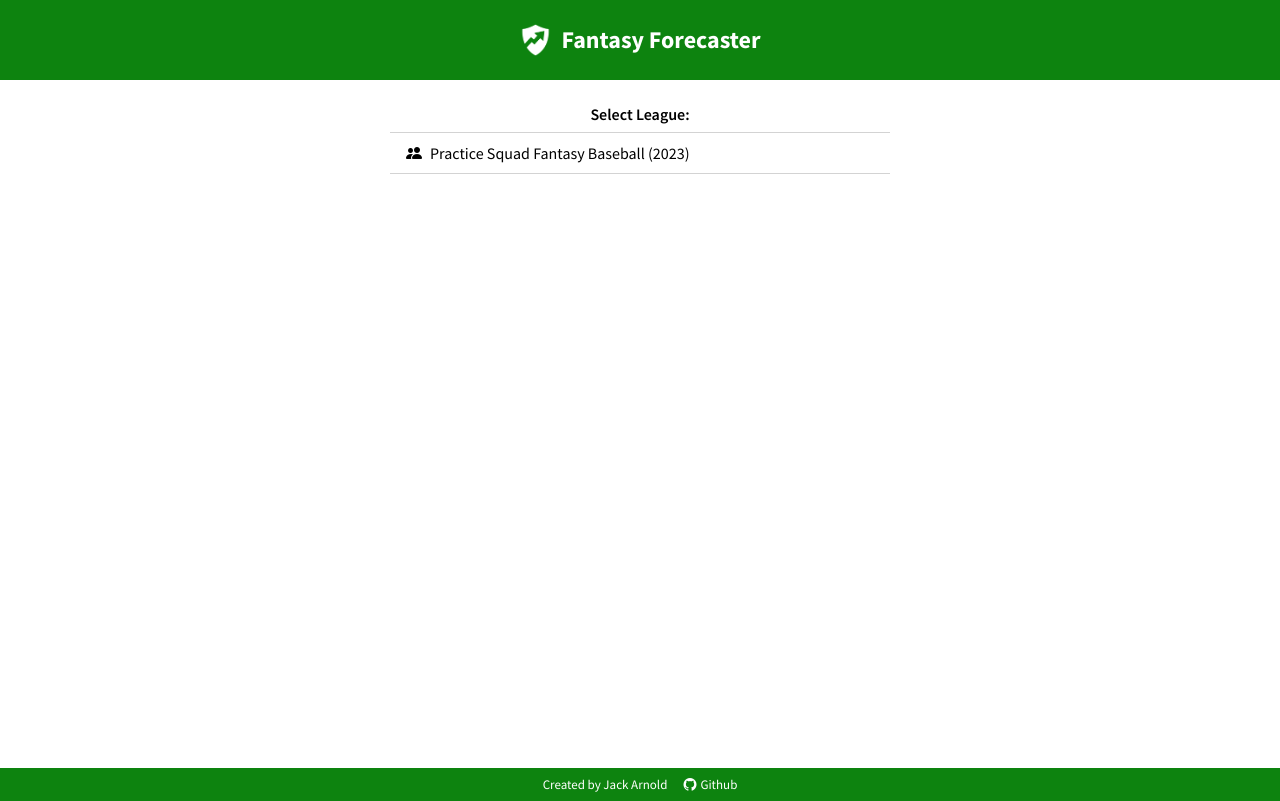
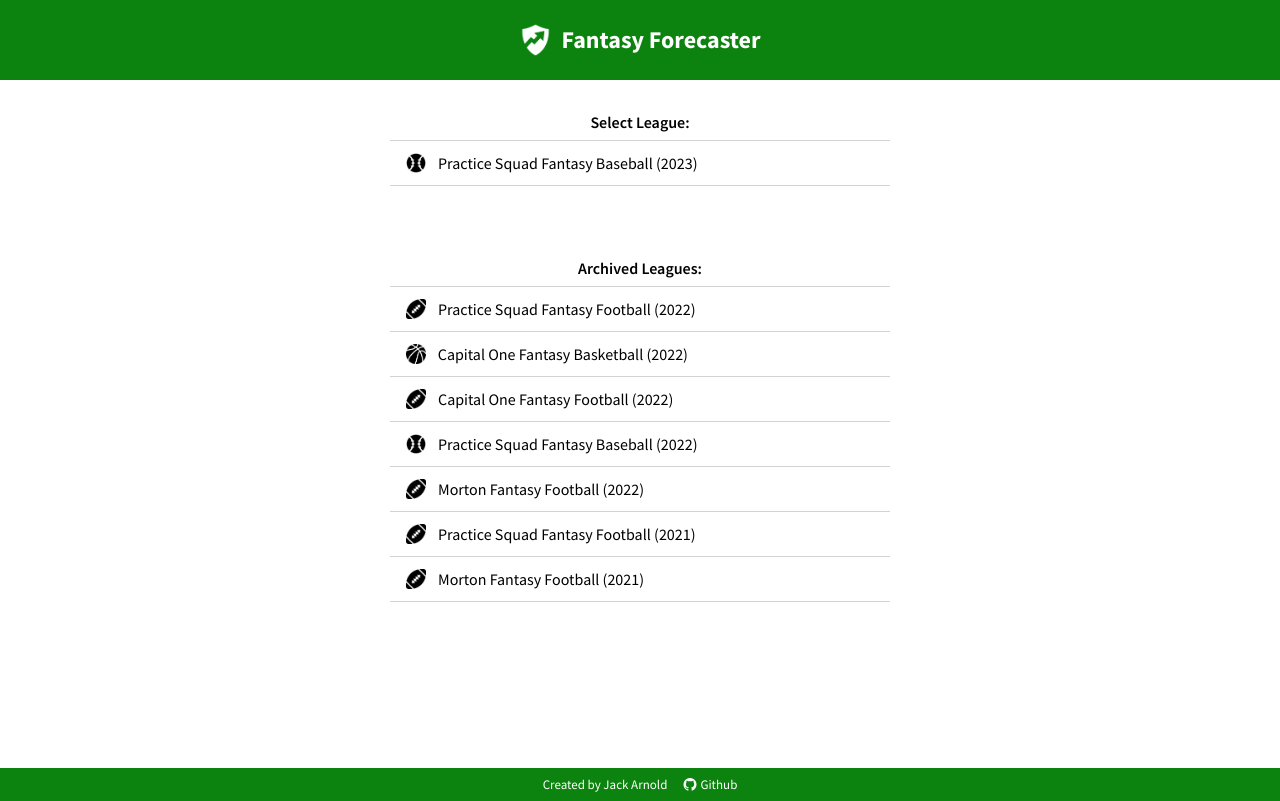
Before and after one commit to jackarnold84/fantasy-forecaster, a Gatsby site: page / in a window 1280 px wide. Built offline with nearby package versions, Linux system fonts and the light colour scheme; Gatsby itself is replaced by a stand-in of ours.

Commit message:
fix release bugs, add archives

```diff
--- /dev/null
+++ b/data/leagueArchive.json
@@ -0,0 +1,39 @@
+{
+    "leagues": [
+        {
+            "name": "Practice Squad Fantasy Football (2022)",
+            "sport": "football",
+            "link": "https://pf-5.github.io/fantasy-forecaster-legacy/reports/purdue-2022/current.html"
+        },
+        {
+            "name": "Capital One Fantasy Basketball (2022)",
+            "sport": "basketball",
+            "link": "https://pf-5.github.io/fantasy-forecaster-legacy/reports/capitalone-basketball-2022/current.html"
+        },
+        {
+            "name": "Capital One Fantasy Football (2022)",
+            "sport": "football",
+            "link": "https://pf-5.github.io/fantasy-forecaster-legacy/reports/capitalone-2022/current.html"
+        },
+        {
+            "name": "Practice Squad Fantasy Baseball (2022)",
+            "sport": "baseball",
+            "link": "https://pf-5.github.io/fantasy-forecaster-legacy/reports/purdue-baseball-2022/current.html"
+        },
+        {
+            "name": "Morton Fantasy Football (2022)",
+            "sport": "football",
+            "link": "https://pf-5.github.io/fantasy-forecaster-legacy/reports/morton-2022/current.html"
+        },
+        {
+            "name": "Practice Squad Fantasy Football (2021)",
+            "sport": "football",
+            "link": "https://pf-5.github.io/fantasy-forecaster-legacy/reports/purdue-2021/current.html"
+        },
+        {
+            "name": "Morton Fantasy Football (2021)",
+            "sport": "football",
+            "link": "https://pf-5.github.io/fantasy-forecaster-legacy/reports/morton-2021/current.html"
+        }
+    ]
+}
--- a/gatsby-config.js
+++ b/gatsby-config.js
@@ -4,8 +4,9 @@
 module.exports = {
   siteMetadata: {
     title: `Fantasy Forecaster`,
-    siteUrl: `https://www.yourdomain.tld`
+    siteUrl: `https://jackarnold84.github.io/fantasy-forecaster/`
   },
+  pathPrefix: "/fantasy-forecaster",
   plugins: [
     "gatsby-plugin-styled-components",
     {
@@ -15,7 +16,7 @@ module.exports = {
         short_name: "Fantasy Forecaster",
         start_url: "/",
         background_color: "#0D830F",
-        theme_color: "#000000",
+        theme_color: "#0D830F",
         display: "standalone",
         icon: "src/images/icon.png",
       },
--- a/package.json
+++ b/package.json
@@ -11,8 +11,9 @@
     "develop": "gatsby develop",
     "start": "gatsby develop",
     "build": "gatsby build",
-    "serve": "gatsby serve",
-    "clean": "gatsby clean"
+    "serve": "gatsby serve -H 0.0.0.0",
+    "clean": "gatsby clean",
+    "deploy": "gatsby build --prefix-paths && gh-pages -d public"
   },
   "dependencies": {
     "babel-plugin-styled-components": "^2.1.3",
--- a/src/components/elements/Barplot.js
+++ b/src/components/elements/Barplot.js
@@ -16,6 +16,7 @@ const Barplot = ({ data, height, xaxis = {}, yaxis = {} }) => {
   });
 
   return (
+    <div style={{ minHeight: height }}>
       <Plot
         data={[
           {
@@ -39,6 +40,7 @@ const Barplot = ({ data, height, xaxis = {}, yaxis = {} }) => {
         config={plotlyConfig}
         {...plotlyProps}
       />
+    </div>
   )
 }
 
--- a/src/components/elements/Container.js
+++ b/src/components/elements/Container.js
@@ -1,14 +1,15 @@
 import * as React from "react"
 
-const Container = ({ size, top, bottom, width, children }) => {
+const Container = ({ size, top, bottom, width, children, style }) => {
   const defaultPad = size || 8
   const paddingTop = top || defaultPad
   const paddingBottom = bottom || defaultPad
   const padding = { paddingTop: `${paddingTop}px`, paddingBottom: `${paddingBottom}px` }
   const maxWidth = width ? `${width}px` : '100%'
+  const customStyle = style || {}
 
   return (
-    <div className="auto" style={{ maxWidth, ...padding }}>
+    <div className="auto" style={{ maxWidth, ...padding, ...customStyle }}>
       {children}
     </div>
   )
--- a/src/components/elements/LinePlot.js
+++ b/src/components/elements/LinePlot.js
@@ -16,6 +16,7 @@ const LinePlot = ({ data, height, xaxis = {}, yaxis = {} }) => {
   });
 
   return (
+    <div style={{ minHeight: height }}>
       <Plot
         data={data.map(d => (
           {
@@ -36,6 +37,8 @@ const LinePlot = ({ data, height, xaxis = {}, yaxis = {} }) => {
         config={plotlyConfig}
         {...plotlyProps}
       />
+    </div>
+
   )
 }
 
--- a/src/pages/index.js
+++ b/src/pages/index.js
@@ -1,37 +1,67 @@
 import * as React from "react"
-import output from '../../data/output.json'
+import leagueArchive from "../../data/leagueArchive.json"
+import output from "../../data/output.json"
 import Layout from "../components/Layout"
+import Container from "../components/elements/Container"
+import baseball from "../images/sports/baseball.png"
+import basketball from "../images/sports/basketball.png"
+import football from "../images/sports/football.png"
 import { capitalize } from "../utils/display"
+
+const iconMap = {
+  baseball,
+  football,
+  basketball,
+}
+
+const NavRow = ({ text, sport, path }) => (
+  <a href={path} className="x3-link-plain">
+    <div className="nav-table-row">
+      <img src={iconMap[sport]} alt={sport} height={20} className="nav-table-img" />
+      <span className="x3-l8">{text}</span>
+    </div>
+  </a>
+)
 
 const leagueList = Object.values(output).map(sport => (
   Object.values(sport).map(league => league.meta)
 )).flat();
 
-const NavRow = ({ text, icon, path }) => (
-  <a href={path} className="x3-link-plain">
-    <div className="nav-table-row">
-      <i className={icon} />
-      <span className="x3-l8">{text}</span>
-    </div>
-  </a>
-)
-
 const IndexPage = () => {
   return (
     <Layout>
+      <Container>
         <div className="auto" style={{ maxWidth: '500px' }}>
-        <div className="x3-row center semibold nav-table-row">
+          <h4 className="x3-row center nav-table-row">
             Select League:
-        </div>
+          </h4>
           {leagueList.map(league => (
             <NavRow
               text={`${league.name} Fantasy ${capitalize(league.sport)} (${league.year})`}
-            icon="bi-people-fill"
+              sport={league.sport}
               path={`league/${league.tag}`}
               key={league.tag}
             />
           ))}
         </div>
+      </Container>
+
+      <Container top={56}>
+        <div className="auto" style={{ maxWidth: '500px' }}>
+          <h4 className="x3-row center nav-table-row">
+            Archived Leagues:
+          </h4>
+          {leagueArchive.leagues.map(league => (
+            <NavRow
+              text={league.name}
+              sport={league.sport}
+              path={league.link}
+              key={league.name}
+            />
+          ))}
+        </div>
+      </Container>
+
     </Layout>
   )
 }
--- a/src/styles/global.css
+++ b/src/styles/global.css
@@ -100,10 +100,14 @@ th {
 
 /* nav table */
 .nav-table-row {
-  padding: 10px 16px;
+  padding: 12px 16px;
   border-bottom: 1px solid lightgray;
 }
 
+.nav-table-img {
+  vertical-align: top;
+  padding-right: 4px;
+}
 
 /* nav buttons */
 
```
Also changed, not shown: src/pages/league/[sport]/[league].js (+8 -4 lines), src/images/sports/baseball.png (added), src/images/sports/basketball.png (added), src/images/sports/football.png (added). Lines whose indentation alone changed are shown as unchanged.
